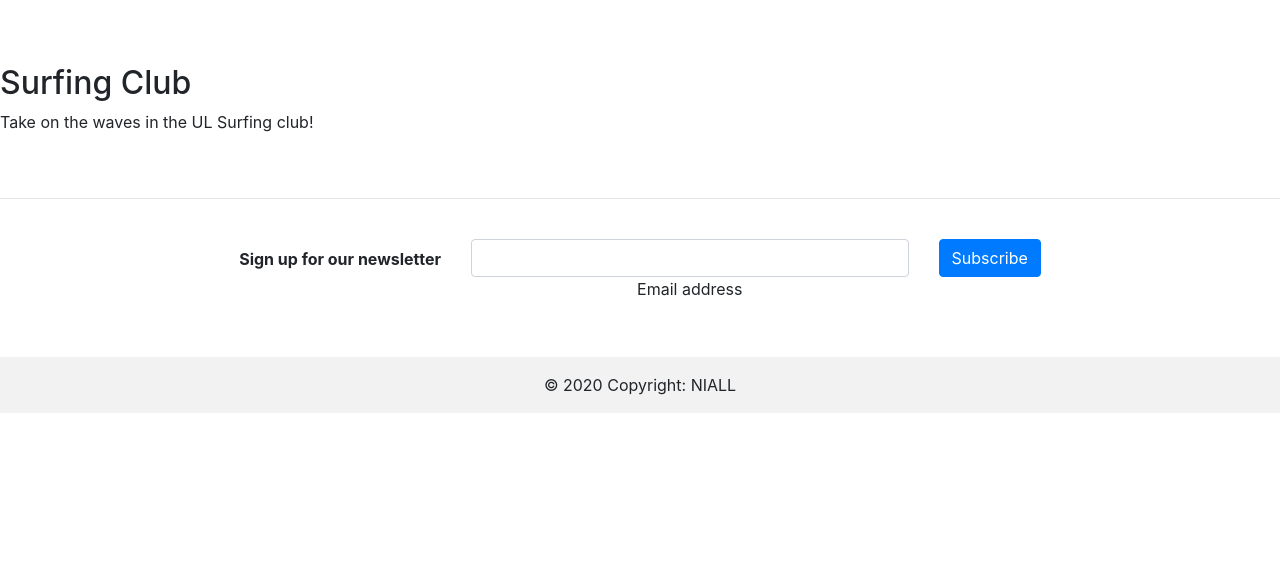
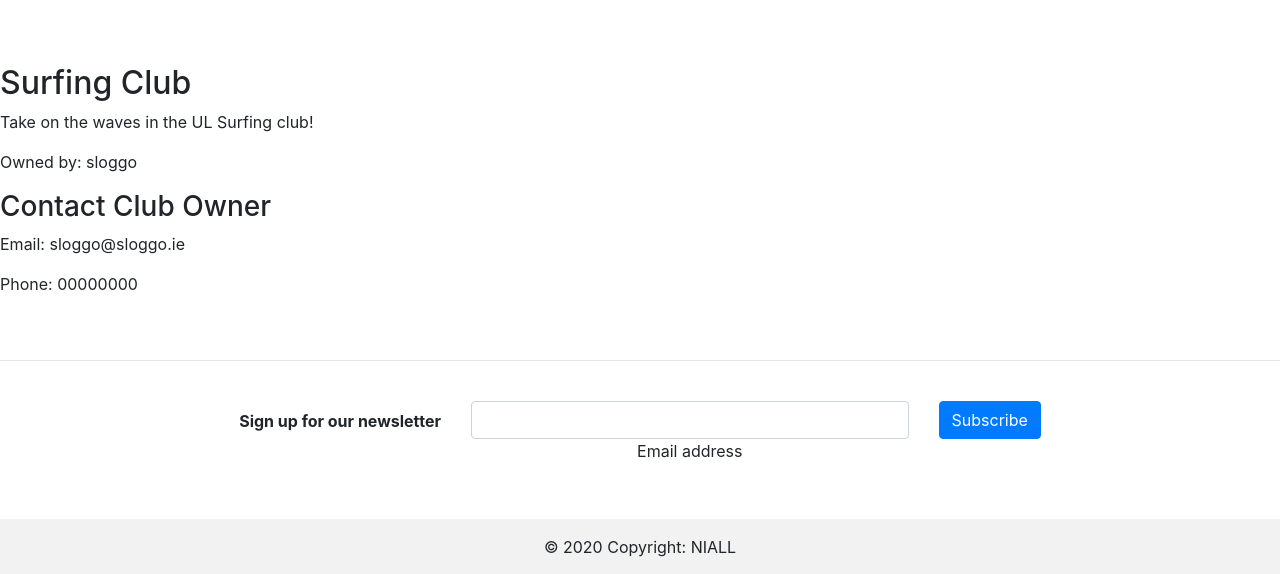
Before and after one commit to JamesDoherty1/AWSSportsSystem, a Flask app: page /explore/0 in a window 1280 px wide. Shown: the part 56-630 px from the top of the page. Run offline with Flask 3, Linux system fonts and the light colour scheme; data comes from the database, SQL or seed files in the repository.

Commit message:
Add owner info to club page

```diff
--- a/app.py
+++ b/app.py
@@ -70,7 +70,10 @@ def clubpage(id):
     cursor = conn.cursor()
     cursor.execute('SELECT * FROM Clubs WHERE clubid = ?', (id,))
     club_data = cursor.fetchone()
-    return render_template('clubpage.html', club_data=club_data)
+
+    cursor.execute('SELECT * FROM Users WHERE userid = ?', (club_data[4],))
+    owner_data = cursor.fetchone()
+    return render_template('clubpage.html', club_data=club_data, owner_data=owner_data)
 
 
 login_manager = LoginManager(app)
--- a/templates/clubpage.html
+++ b/templates/clubpage.html
@@ -5,4 +5,10 @@
 {% block content %}
     <h2>{{club_data[1]}}</h2>
     <p>{{club_data[2]}}</p>
+
+    <p>Owned by: {{owner_data[1]}}</p>
+
+    <h3>Contact Club Owner</h3>
+    <p>Email: {{owner_data[4]}}</p>
+    <p>Phone: {{owner_data[3]}}</p>
 {% endblock %}
```
